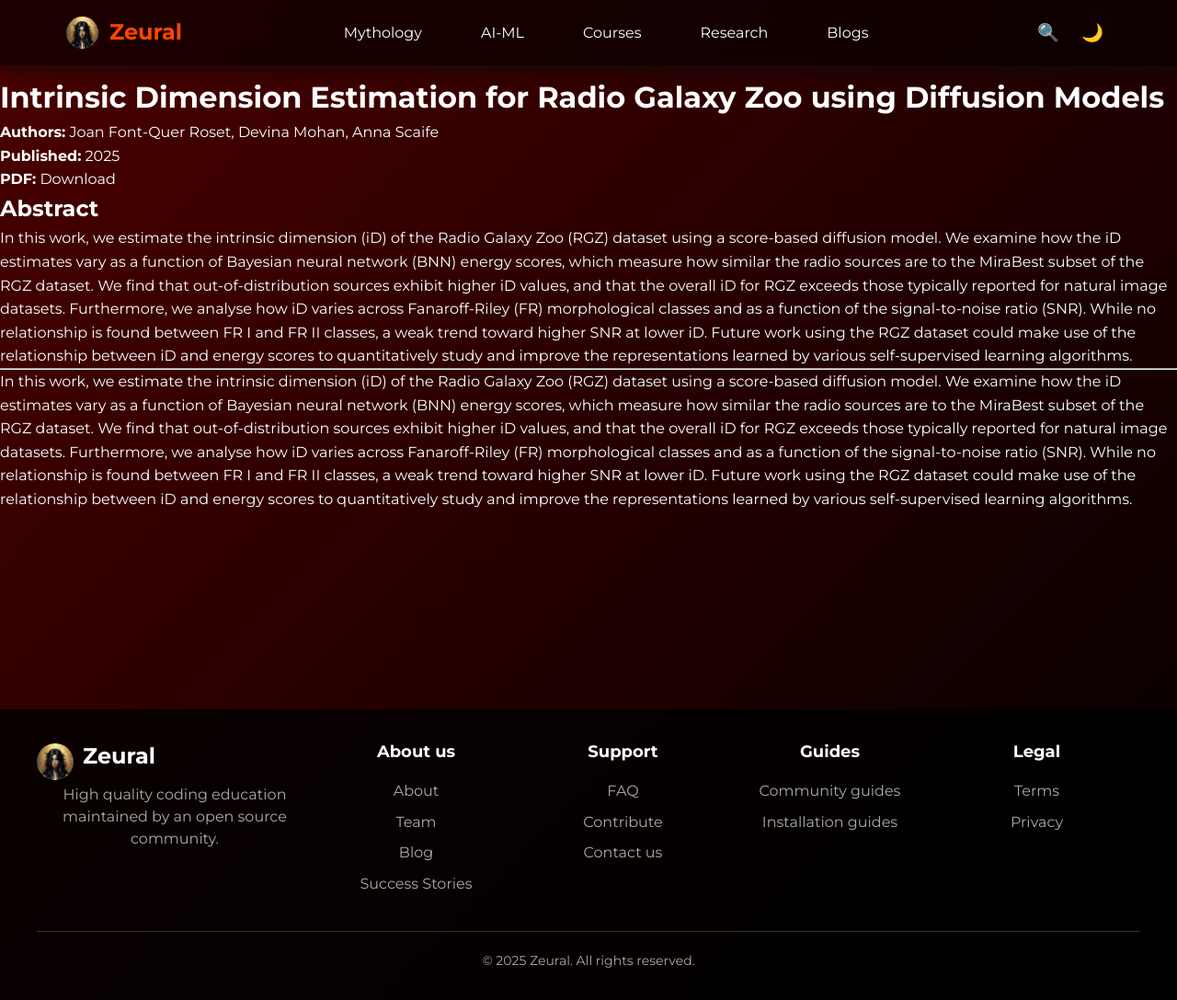
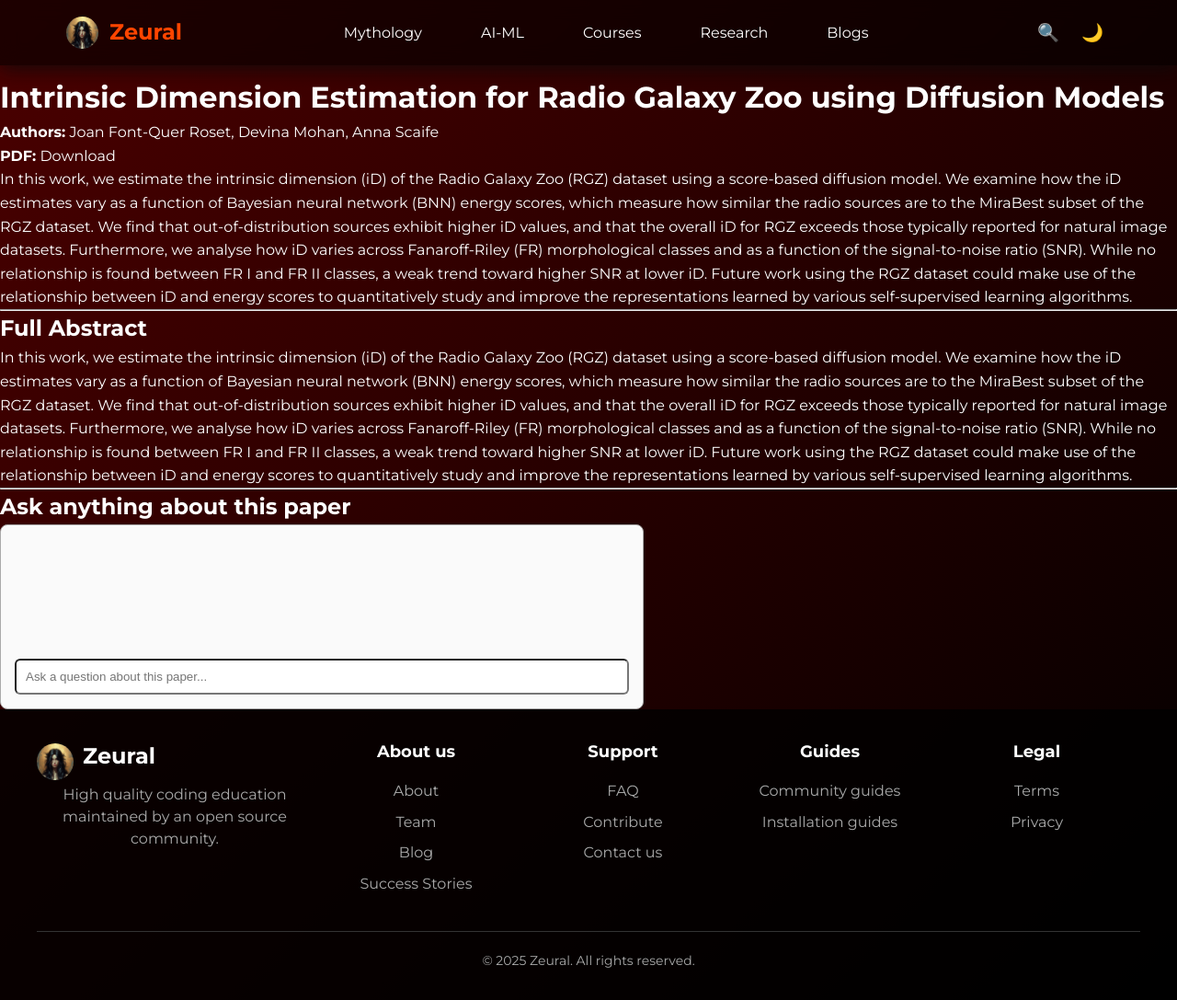
Before and after one commit to zeural1/zeural1.github.io, a Jekyll site: the page built from _research/2511.11490v1.md, in a window 1280 px wide and 1087 px high. Shown: the whole window at 92% size. Built offline with Jekyll 4.4.1, drawn with Linux system fonts in a browser that asks for light colours; some of the changed lines change nothing that is shown.

Commit message:
Update research_post.html

```diff
--- a/_layouts/research_post.html
+++ b/_layouts/research_post.html
@@ -2,15 +2,69 @@
 layout: default
 ---
 
-<h1>{{ page.title }}</h1>
+<div class="paper-container">
+  <h1>{{ page.title }}</h1>
+  <p><strong>Authors:</strong> {{ page.authors | join: ", " }}</p>
+  <p><strong>PDF:</strong> <a href="{{ page.pdf }}" target="_blank">Download</a></p>
+  <p>{{ page.abstract }}</p>
 
-<p><strong>Authors:</strong> {{ page.authors | join: ", " }}</p>
-<p><strong>Published:</strong> {{ page.year }}</p>
-<p><strong>PDF:</strong> <a href="{{ page.pdf }}">Download</a></p>
+  <hr>
+  <h2>Full Abstract</h2>
+  <div class="paper-body">
+    {{ content }}
+  </div>
 
-<h2>Abstract</h2>
-<p>{{ page.abstract }}</p>
+  <hr>
 
-<hr>
+  <h2>Ask anything about this paper</h2>
 
-{{ content }}
+  <div id="chat-box" style="
+    border: 1px solid #aaa;
+    border-radius: 8px;
+    padding: 15px;
+    max-width: 700px;
+    background: #fafafa;">
+
+    <div id="chat-log" style="min-height:120px; margin-bottom:10px;"></div>
+
+    <input id="chat-input"
+      type="text"
+      placeholder="Ask a question about this paper..."
+      style="width: 100%; padding: 10px; border-radius: 6px;">
+  </div>
+</div>
+
+<script>
+document.getElementById("chat-input").addEventListener("keypress", function(e) {
+    if (e.key === "Enter") {
+        const question = this.value.trim();
+        if (!question) return;
+
+        const chatLog = document.getElementById("chat-log");
+        chatLog.innerHTML += "<p><strong>You:</strong> " + question + "</p>";
+
+        this.value = "";
+
+        // Send to OpenAI API (requires user’s API key stored separately)
+        fetch("https://api.openai.com/v1/chat/completions", {
+            method: "POST",
+            headers: {
+                "Content-Type": "application/json",
+                "Authorization": "Bearer " + localStorage.getItem("user_api_key")
+            },
+            body: JSON.stringify({
+                model: "gpt-4o-mini",
+                messages: [
+                  { role: "system", content: "You answer ONLY using the content of this research paper: {{ page.abstract | escape }} {{ content | escape }}" },
+                  { role: "user", content: question }
+                ]
+            })
+        })
+        .then(res => res.json())
+        .then(data => {
+            const answer = data.choices?.[0]?.message?.content || "Error";
+            chatLog.innerHTML += "<p><strong>Bot:</strong> " + answer + "</p>";
+        })
+    }
+});
+</script>
```
